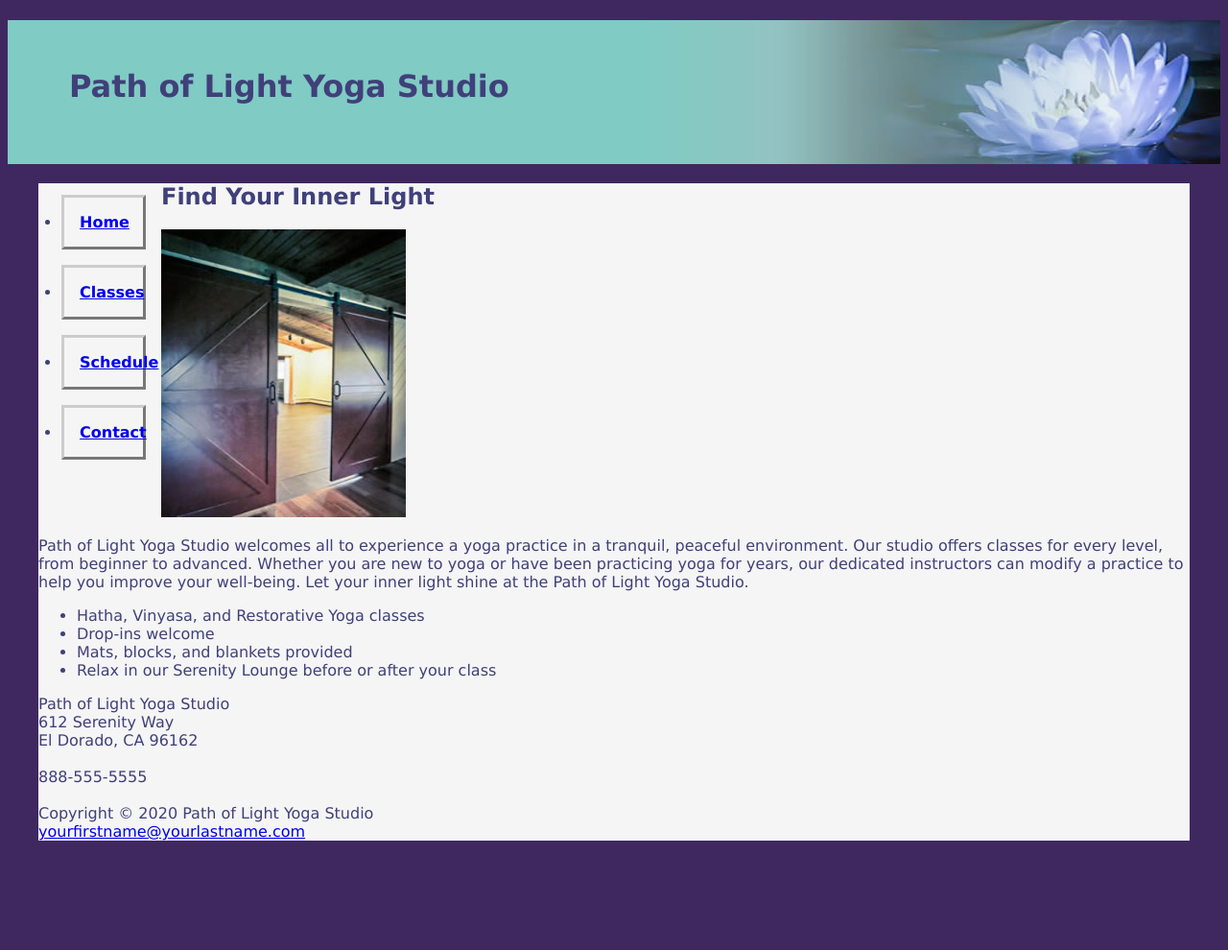
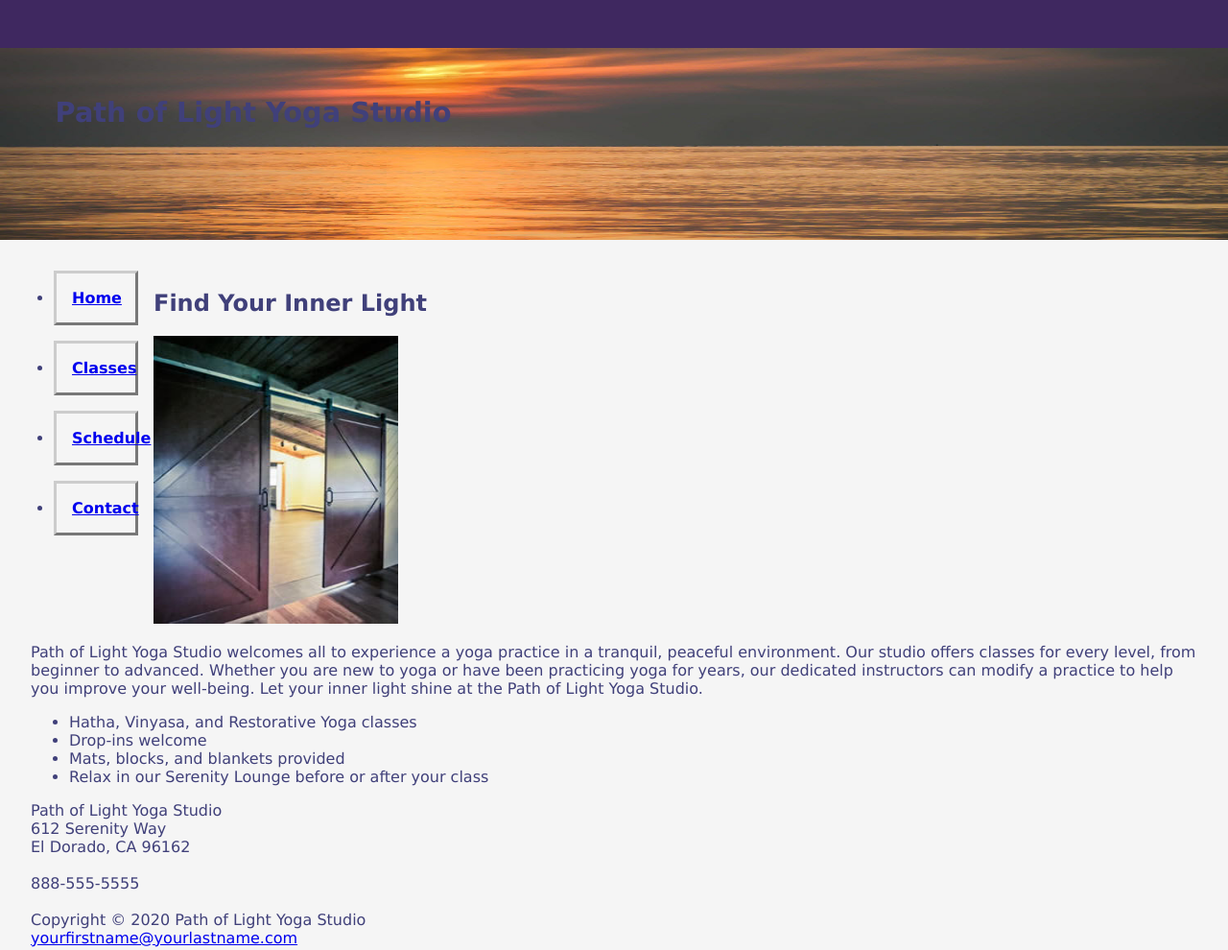
Before and after one commit to sara2945/yoga-chap7, a plain HTML site: page index.html in a window 1280 px wide. Shown: the whole page at 96% size. Before the commit the page ends 884 px from the top, so only its background shows below. Drawn offline with Linux system fonts and the light colour scheme.

Commit message:
Update Yoga.CSS

```diff
--- a/Yoga.CSS
+++ b/Yoga.CSS
@@ -3,21 +3,20 @@ body {
 background-color: #3F2860;
 color: #40407A;
 font-family: Verdana, Arial, sans-serif;
+margin: 0;
 }
 #wrapper {
 background-color: #F5F5F5;
-margin-left: auto;
-margin-right: auto;
-width: 80%;
-min-width: 1200px;
-max-width: 1480px;
+padding: 2em;
 }
 header {
-background-color: #80CBC4;
-background-image: url(lilyheader.jpg);
-background-position: right;
-background-repeat: no-repeat;
-height: 150px;
+background-color: #40407A;
+background-image: url(sunrise.jpg);
+background-size: 100% 100%;
+color: #fff;
+font-size: 90%;
+margin-top: 50px;
+min-height: 200px;
 }
 header a { text-decoration: none; }
 header a:link { color: #40407A; }
```
